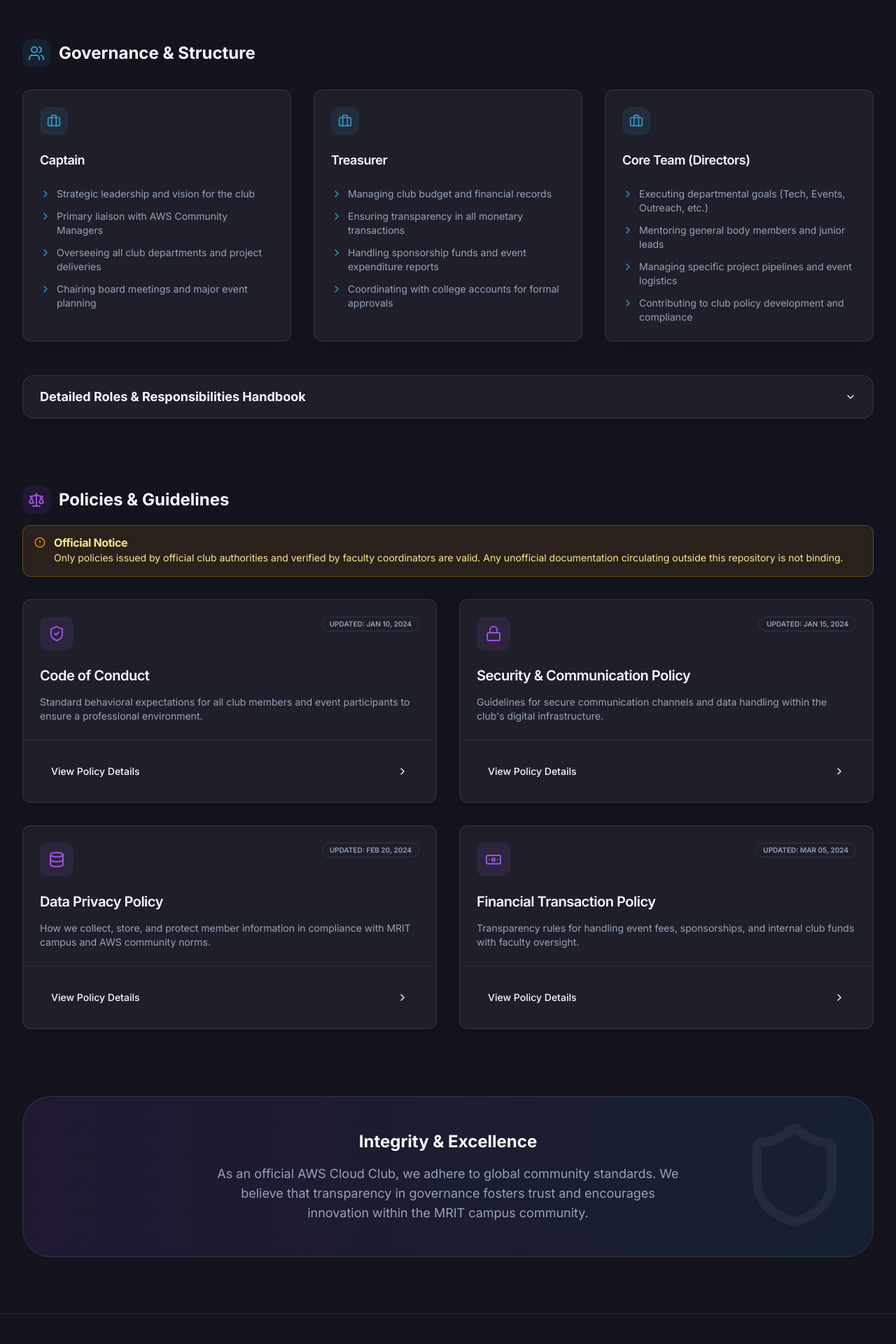
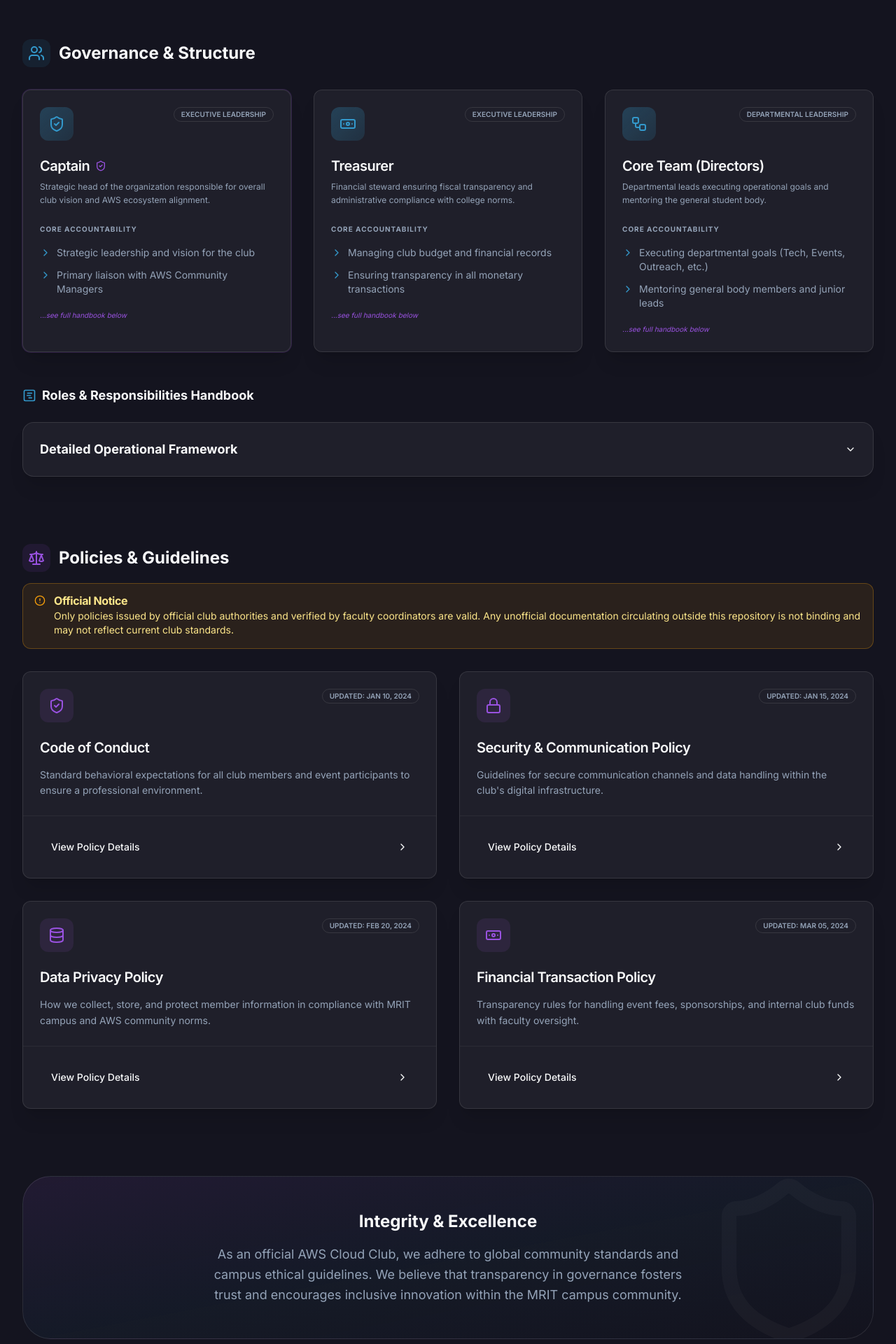
Before and after one commit to zubaida-yasmeen/aws-cloud-club-mrit, a Next.js app: page /compliance in a window 1280 px wide. Shown: the part 800-2720 px from the top of the page at 70% size. Built offline with nearby package versions, Linux system fonts and the light colour scheme.

Commit message:
Enhance the "Governance & Structure" section.
Requirements:

Add an org

```diff
--- a/src/app/compliance/page.tsx
+++ b/src/app/compliance/page.tsx
@@ -20,7 +20,10 @@
   ShieldCheck,
   Lock,
   Database,
-  Banknote
+  Banknote,
+  Crown,
+  Workflow,
+  GanttChartSquare
 } from "lucide-react";
 import {
   Dialog,
@@ -93,6 +96,9 @@
 const GOVERNANCE_ROLES = [
   {
     role: "Captain",
+    icon: ShieldCheck,
+    level: "Executive Leadership",
+    description: "Strategic head of the organization responsible for overall club vision and AWS ecosystem alignment.",
     responsibilities: [
       "Strategic leadership and vision for the club",
       "Primary liaison with AWS Community Managers",
@@ -102,6 +108,9 @@
   },
   {
     role: "Treasurer",
+    icon: Banknote,
+    level: "Executive Leadership",
+    description: "Financial steward ensuring fiscal transparency and administrative compliance with college norms.",
     responsibilities: [
       "Managing club budget and financial records",
       "Ensuring transparency in all monetary transactions",
@@ -111,6 +120,9 @@
   },
   {
     role: "Core Team (Directors)",
+    icon: Workflow,
+    level: "Departmental Leadership",
+    description: "Departmental leads executing operational goals and mentoring the general student body.",
     responsibilities: [
       "Executing departmental goals (Tech, Events, Outreach, etc.)",
       "Mentoring general body members and junior leads",
@@ -130,7 +142,7 @@
 
       <div className="space-y-24">
         {/* Official Documents Section */}
-        <section className="animate-fade-in-up">
+        <section className="animate-fade-in-up" id="documents">
           <div className="flex items-center gap-3 mb-8">
             <div className="bg-primary/10 p-2 rounded-lg">
               <FileText className="text-primary h-6 w-6" />
@@ -196,7 +208,7 @@
         </section>
 
         {/* Governance & Structure Section */}
-        <section className="animate-fade-in-up [animation-delay:200ms]">
+        <section className="animate-fade-in-up [animation-delay:200ms]" id="governance">
           <div className="flex items-center gap-3 mb-8">
             <div className="bg-secondary/10 p-2 rounded-lg">
               <Users className="text-secondary h-6 w-6" />
@@ -206,53 +218,106 @@
 
           <div className="grid grid-cols-1 lg:grid-cols-3 gap-8 mb-12">
             {GOVERNANCE_ROLES.map((item, idx) => (
-              <Card key={idx} className="glass-card border-white/5 hover:border-secondary/30 transition-all group">
+              <Card key={idx} className={`glass-card border-white/5 hover:border-secondary/30 transition-all group ${item.role === 'Captain' ? 'ring-1 ring-primary/20 shadow-2xl shadow-primary/5' : ''}`}>
                 <CardHeader>
-                  <div className="bg-secondary/10 w-10 h-10 rounded-lg flex items-center justify-center mb-4 group-hover:scale-110 transition-transform">
-                    <Briefcase className="text-secondary h-5 w-5" />
+                  <div className="flex justify-between items-start mb-4">
+                    <div className="bg-secondary/10 w-12 h-12 rounded-xl flex items-center justify-center group-hover:scale-110 transition-transform bg-gradient-to-br from-secondary/20 to-secondary/5">
+                      <item.icon className="text-secondary h-6 w-6" />
                     </div>
-                  <CardTitle className="text-lg">{item.role}</CardTitle>
+                    <Badge variant="outline" className="text-[10px] uppercase border-white/10 text-muted-foreground">
+                      {item.level}
+                    </Badge>
+                  </div>
+                  <CardTitle className="text-xl flex items-center gap-2">
+                    {item.role}
+                    {item.role === 'Captain' && <ShieldCheck className="h-4 w-4 text-primary" />}
+                  </CardTitle>
+                  <CardDescription className="text-xs leading-relaxed mt-2">
+                    {item.description}
+                  </CardDescription>
                 </CardHeader>
                 <CardContent>
+                  <div className="space-y-4">
+                    <h5 className="text-[10px] font-bold uppercase tracking-widest text-muted-foreground">Core Accountability</h5>
                     <ul className="space-y-3">
-                    {item.responsibilities.map((resp, i) => (
-                      <li key={i} className="flex items-start gap-2 text-sm text-muted-foreground">
+                      {item.responsibilities.slice(0, 2).map((resp, i) => (
+                        <li key={i} className="flex items-start gap-2 text-sm text-muted-foreground group-hover:text-foreground transition-colors">
                           <ChevronRight className="h-4 w-4 text-secondary shrink-0 mt-0.5" />
                           <span>{resp}</span>
                         </li>
                       ))}
+                      <li className="text-[10px] text-primary italic pt-2">...see full handbook below</li>
                     </ul>
+                  </div>
                 </CardContent>
               </Card>
             ))}
           </div>
 
-          <Accordion type="single" collapsible className="glass-card rounded-2xl border-white/5 px-6">
+          <div className="space-y-6">
+            <h4 className="text-lg font-bold flex items-center gap-2">
+              <GanttChartSquare className="h-5 w-5 text-secondary" />
+              Roles & Responsibilities Handbook
+            </h4>
+            <Accordion type="single" collapsible className="glass-card rounded-2xl border-white/5 px-6 overflow-hidden">
               <AccordionItem value="roles-responsibilities" className="border-none">
-              <AccordionTrigger className="hover:no-underline text-lg font-bold">
-                Detailed Roles & Responsibilities Handbook
+                <AccordionTrigger className="hover:no-underline text-lg font-bold py-6 group">
+                  <span className="group-hover:text-secondary transition-colors">Detailed Operational Framework</span>
                 </AccordionTrigger>
-              <AccordionContent className="text-muted-foreground space-y-4 pt-2 pb-6">
-                <p>
-                  Our governance model is designed to ensure stability and growth. Each role within the AWS Cloud Club MRIT is clearly defined to prevent overlaps and ensure accountability.
+                <AccordionContent className="text-muted-foreground space-y-8 pt-2 pb-8">
+                  <p className="text-base leading-relaxed max-w-4xl">
+                    Our governance model is designed to ensure stability, growth, and strict adherence to MRIT campus policies. Each leadership role within the AWS Cloud Club MRIT is clearly defined to foster individual accountability and collaborative excellence.
                   </p>
-                <div className="grid grid-cols-1 md:grid-cols-2 gap-4">
-                  <div className="p-4 rounded-xl bg-white/5 border border-white/5">
-                    <h5 className="font-bold text-white mb-2">Decision Making</h5>
-                    <p className="text-xs">Major decisions require a majority board vote and faculty coordinator approval to ensure alignment with college policies.</p>
+
+                  <div className="grid grid-cols-1 md:grid-cols-3 gap-6">
+                    <div className="p-6 rounded-2xl bg-white/5 border border-white/5 hover:border-secondary/20 transition-all">
+                      <div className="h-10 w-10 bg-secondary/10 rounded-lg flex items-center justify-center mb-4">
+                        <Scale className="h-5 w-5 text-secondary" />
                       </div>
-                  <div className="p-4 rounded-xl bg-white/5 border border-white/5">
-                    <h5 className="font-bold text-white mb-2">Leadership Selection</h5>
-                    <p className="text-xs">Leaders are selected based on contribution, technical merit, and community engagement through an annual review process.</p>
+                      <h5 className="font-bold text-white mb-3">Decision Making</h5>
+                      <p className="text-sm leading-relaxed">Major decisions require a majority board vote and faculty coordinator approval to ensure alignment with college institutional policies.</p>
+                    </div>
+                    <div className="p-6 rounded-2xl bg-white/5 border border-white/5 hover:border-secondary/20 transition-all">
+                      <div className="h-10 w-10 bg-secondary/10 rounded-lg flex items-center justify-center mb-4">
+                        <Users className="h-5 w-5 text-secondary" />
+                      </div>
+                      <h5 className="font-bold text-white mb-3">Leadership Selection</h5>
+                      <p className="text-sm leading-relaxed">Leaders are selected based on contribution, technical merit, and community engagement through an annual review process by the faculty board.</p>
+                    </div>
+                    <div className="p-6 rounded-2xl bg-white/5 border border-white/5 hover:border-secondary/20 transition-all">
+                      <div className="h-10 w-10 bg-secondary/10 rounded-lg flex items-center justify-center mb-4">
+                        <CheckCircle className="h-5 w-5 text-secondary" />
+                      </div>
+                      <h5 className="font-bold text-white mb-3">Service Tenure</h5>
+                      <p className="text-sm leading-relaxed">Standard tenure for executive roles is one academic year, with a mandatory transition period to ensure continuity of club operations.</p>
+                    </div>
+                  </div>
+
+                  <div className="bg-white/5 p-6 rounded-2xl border border-white/5">
+                    <h5 className="text-sm font-bold text-white mb-4 uppercase tracking-widest">Board Hierarchy & Reporting</h5>
+                    <div className="space-y-3">
+                      <div className="flex items-center gap-4 text-sm p-3 rounded-lg bg-black/20 border border-white/5">
+                        <Badge className="bg-primary/20 text-primary border-primary/30">Level 1</Badge>
+                        <span>Faculty Coordinators (Institutional Oversight)</span>
+                      </div>
+                      <div className="flex items-center gap-4 text-sm p-3 rounded-lg bg-black/20 border border-white/5 ml-4 sm:ml-8">
+                        <Badge className="bg-secondary/20 text-secondary border-secondary/30">Level 2</Badge>
+                        <span>Club Captain & Treasurer (Executive Strategy)</span>
+                      </div>
+                      <div className="flex items-center gap-4 text-sm p-3 rounded-lg bg-black/20 border border-white/5 ml-8 sm:ml-16">
+                        <Badge variant="outline" className="border-white/10">Level 3</Badge>
+                        <span>Core Team Directors (Operational Execution)</span>
+                      </div>
                     </div>
                   </div>
                 </AccordionContent>
               </AccordionItem>
             </Accordion>
+          </div>
         </section>
 
         {/* Policies & Guidelines Section */}
-        <section className="animate-fade-in-up [animation-delay:400ms]">
+        <section className="animate-fade-in-up [animation-delay:400ms]" id="policies">
           <div className="flex items-center gap-3 mb-4">
             <div className="bg-accent/10 p-2 rounded-lg">
               <Scale className="text-accent h-6 w-6" />
@@ -264,31 +329,31 @@
             <AlertCircle className="h-4 w-4 !text-amber-500" />
             <AlertTitle className="font-bold">Official Notice</AlertTitle>
             <AlertDescription>
-              Only policies issued by official club authorities and verified by faculty coordinators are valid. Any unofficial documentation circulating outside this repository is not binding.
+              Only policies issued by official club authorities and verified by faculty coordinators are valid. Any unofficial documentation circulating outside this repository is not binding and may not reflect current club standards.
             </AlertDescription>
           </Alert>
 
           <div className="grid grid-cols-1 md:grid-cols-2 gap-8">
             {POLICIES.map((policy, idx) => (
-              <Card key={idx} className="glass-card border-white/5 hover:bg-white/[0.07] transition-all flex flex-col">
+              <Card key={idx} className="glass-card border-white/5 hover:bg-white/[0.07] transition-all flex flex-col group">
                 <CardHeader>
                   <div className="flex justify-between items-start mb-4">
-                    <div className="bg-primary/10 p-3 rounded-xl">
+                    <div className="bg-primary/10 p-3 rounded-xl group-hover:scale-110 transition-transform duration-300">
                       <policy.icon className="h-6 w-6 text-primary" />
                     </div>
-                    <Badge variant="outline" className="text-[10px] text-muted-foreground uppercase">
+                    <Badge variant="outline" className="text-[10px] text-muted-foreground uppercase border-white/10">
                       Updated: {policy.updated}
                     </Badge>
                   </div>
-                  <CardTitle className="text-xl">{policy.title}</CardTitle>
-                  <CardDescription className="text-muted-foreground pt-2">
+                  <CardTitle className="text-xl group-hover:text-primary transition-colors">{policy.title}</CardTitle>
+                  <CardDescription className="text-muted-foreground pt-2 text-sm leading-relaxed">
                     {policy.summary}
                   </CardDescription>
                 </CardHeader>
                 <CardFooter className="mt-auto border-t border-white/5 pt-6">
-                  <Button variant="ghost" className="w-full justify-between hover:bg-primary/10 hover:text-primary group">
+                  <Button variant="ghost" className="w-full justify-between hover:bg-primary/10 hover:text-primary group/btn">
                     View Policy Details
-                    <ChevronRight className="h-4 w-4 group-hover:translate-x-1 transition-transform" />
+                    <ChevronRight className="h-4 w-4 group-hover/btn:translate-x-1 transition-transform" />
                   </Button>
                 </CardFooter>
               </Card>
@@ -297,13 +362,13 @@
         </section>
       </div>
 
-      <div className="mt-24 p-12 bg-gradient-to-r from-primary/10 to-secondary/10 rounded-[2.5rem] border border-white/10 text-center relative overflow-hidden group">
-        <div className="absolute top-0 right-0 p-8 opacity-5 group-hover:scale-110 transition-transform duration-500">
-          <Shield className="h-40 w-40" />
+      <div className="mt-24 p-12 bg-gradient-to-br from-primary/10 via-secondary/5 to-transparent rounded-[2.5rem] border border-white/10 text-center relative overflow-hidden group">
+        <div className="absolute -top-10 -right-10 p-8 opacity-[0.03] group-hover:scale-110 transition-transform duration-700">
+          <Shield className="h-64 w-64" />
         </div>
         <h3 className="text-2xl font-bold mb-4">Integrity & Excellence</h3>
-        <p className="text-muted-foreground max-w-2xl mx-auto text-lg">
-          As an official AWS Cloud Club, we adhere to global community standards. We believe that transparency in governance fosters trust and encourages innovation within the MRIT campus community.
+        <p className="text-muted-foreground max-w-2xl mx-auto text-lg leading-relaxed">
+          As an official AWS Cloud Club, we adhere to global community standards and campus ethical guidelines. We believe that transparency in governance fosters trust and encourages inclusive innovation within the MRIT campus community.
         </p>
       </div>
     </div>
```
Lines whose indentation alone changed are shown as unchanged.
